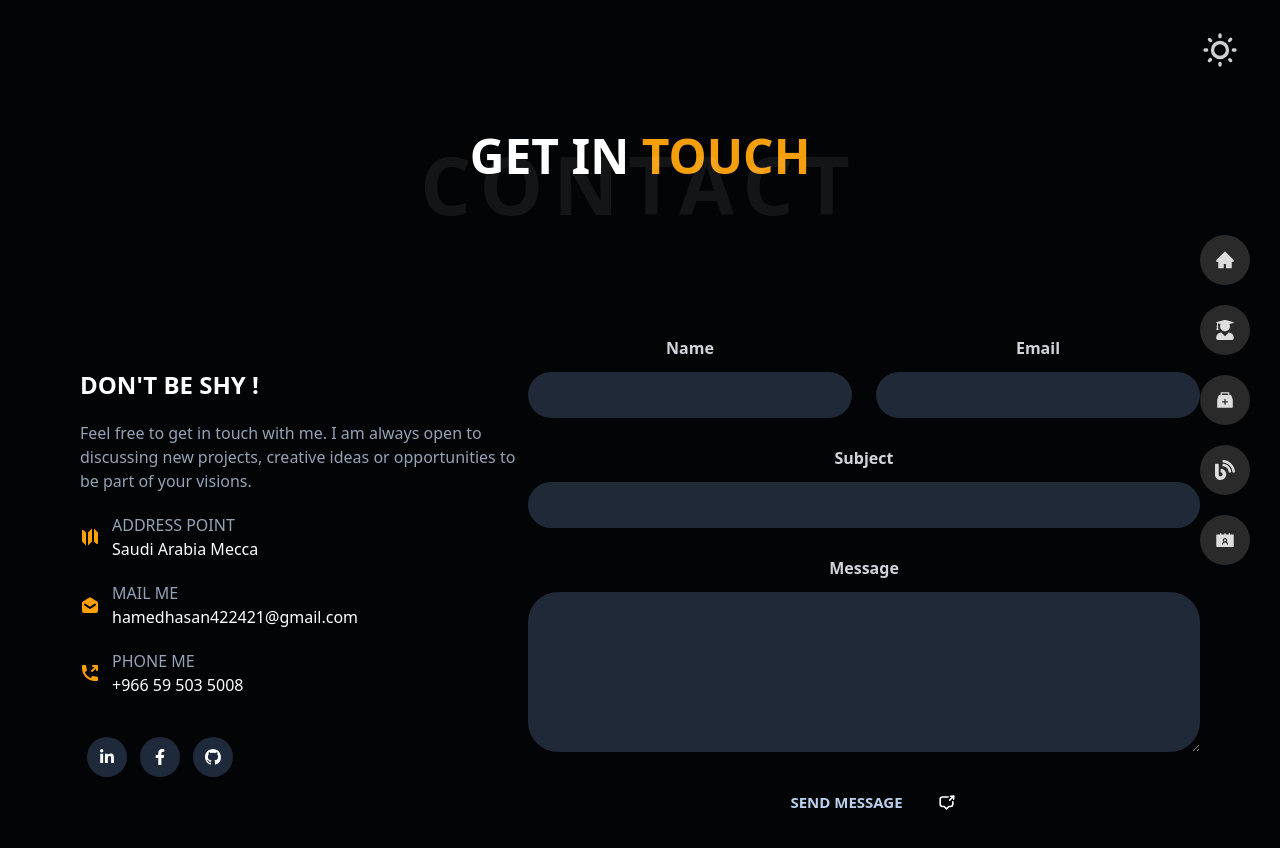
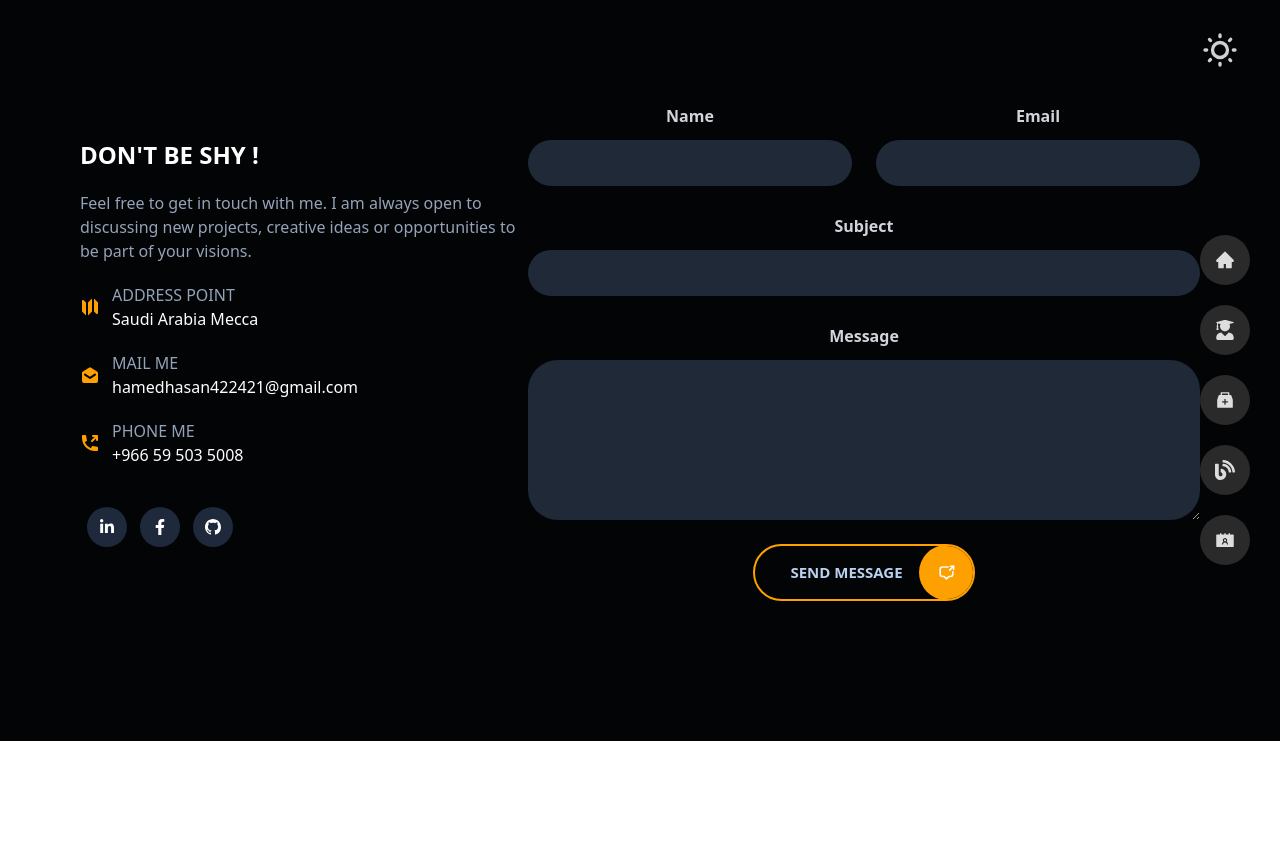
Before and after one commit to Hamed-Hasan/my-portfolio, a React (Create React App) app: page /contact in a window 1280 px wide. Shown: the top 848 px of the page. After the commit the page ends 800 px from the top, so only its background shows below. Built offline with nearby package versions, Linux system fonts and the light colour scheme.

Commit message:
education experience section added

```diff
--- a/src/components/Pages/About.js
+++ b/src/components/Pages/About.js
@@ -1,6 +1,7 @@
 import React from 'react';
 import CountUp from 'react-countup';
 import { MdMiscellaneousServices } from 'react-icons/md';
+import Education from './Education';
 import MySkill from './MySkill';
 import Services from './Services';
 
@@ -25,19 +26,15 @@ const About = () => {
       <h2 className='text-4xl text-white text-left font-bold'
       data-aos="fade-right">PERSONAL INFOS
 </h2>
-    <div class="md:flex flex-wrap items-center py-5 text-center">
-      <div className='md:w-1/2'
-
-      >
+    <div class="md:flex flex-wrap items-center  py-5 text-center">
+      <div className='md:w-1/2  hidden md:block  mt-0 lg:mt-32'>
       <div class="flex flex-wrap text-center">
-      <div className='w-1/2'
-
-
+      <div className='w-1/2 '
       data-aos-easing="ease-in-out"
       data-aos="fade-left">
           <div className='text-md text-left text-slate-400'><span>First Name: </span> <span className='text-white'>Hamed</span></div>
       </div>
-      <div className='w-1/2 my-3'
+      <div className='w-1/2 my-3 '
 
       data-aos-duration="500"
       data-aos-easing="ease-in-out"
@@ -48,7 +45,7 @@ const About = () => {
         data-aos-duration="1000"
         data-aos-easing="ease-in-out"
         data-aos="zoom-in">
-          <div className='text-md text-left text-slate-400'><span>Age: 24 Years</span> <span className='text-white'>Hamed</span></div>
+          <div className='text-md text-left text-slate-400'><span>Age: 24 Years</span></div>
       </div>
       <div className='w-1/2 my-3'
         data-aos-duration="1500"
@@ -94,19 +91,16 @@ const About = () => {
       </div>
     </div>
 
+    <label for="my-modal-3" className='button mt-8 border-2 border-primary hover:before:bg-primary hover:text-pureWhite mb-28 lg:md-0'
+           data-aos="zoom-in"
+           data-aos-duration="1000"
+           >
+             <span className='text-neutral'>Services</span>
+             <span className='button-icon bg-primary'>
 
-
-
-<label for="my-modal-3" class="button mt-5"   data-aos-duration="3500"
-       data-aos-easing="ease-in-out"
-       data-aos="fade-left">
-<span>Services</span>
-             <span className='button-icon'>
-
-            <MdMiscellaneousServices/>
+             <MdMiscellaneousServices/>
              </span>
-</label>
-
+           </label>
 
 <input type="checkbox" id="my-modal-3" class="modal-toggle" />
 <div class="modal bg-black">
@@ -118,13 +112,11 @@ const About = () => {
 </div>
 
 
-
-
       </div>
 
       <div className='md:w-1/2 mt-9 md:mt-0'>
       <div class="flex flex-wrap text-center">
-      <div className='w-1/2'
+      <div className='md:w-1/2'
         data-aos-duration="1500"
         data-aos-easing="ease-in-out"
         data-aos="fade-left">
@@ -143,7 +135,7 @@ const About = () => {
             </div>
           </div>
       </div>
-      <div className='w-1/2'
+      <div className='md:w-1/2'
         data-aos-duration="2500"
         data-aos-easing="ease-in-out"
         data-aos="zoom-in">
@@ -163,7 +155,7 @@ const About = () => {
             </div>
           </div>
       </div>
-      <div className='w-1/2'
+      <div className='md:w-1/2'
         data-aos-duration="3500"
         data-aos-easing="ease-in-out"
         data-aos="zoom-in">
@@ -182,7 +174,7 @@ const About = () => {
             </div>
           </div>
       </div>
-      <div className='w-1/2'
+      <div className='md:w-1/2'
         data-aos-duration="4500"
         data-aos-easing="ease-in-out"
         data-aos="zoom-in">
@@ -210,6 +202,7 @@ const About = () => {
 </section>
 
 <MySkill/>
+<Education/>
         </div>
     );
 };
--- a/src/components/Pages/Contact.js
+++ b/src/components/Pages/Contact.js
@@ -5,9 +5,9 @@ import { FaLinkedinIn } from 'react-icons/fa';
 import { FaFacebookF } from 'react-icons/fa';
 const Contact = () => {
     return (
-        <div className='bg-[#000000e8] py-10'>
-      <div className="container mx-auto px-0 md:px-20">
-      <div className="title-section">
+        <div className='bg-[#000000e8] py-10 pb-24'>
+      <div className="container mx-auto px-5  md:px-20">
+      {/* <div className="title-section">
                 <h1  data-aos-duration="1500"
        data-aos-easing="ease-in-out"
        data-aos="zoom-in">GET IN <span className='text-amber-500'>TOUCH</span></h1>
@@ -15,7 +15,7 @@ const Contact = () => {
                   data-aos-duration="4500"
                   data-aos-easing="ease-in-out"
                   data-aos="zoom-in">CONTACT</span>
-            </div>
+            </div> */}
 
             <div  class="md:flex flex-wrap items-center py-5">
             <div class="md:w-2/5 ...">
@@ -120,15 +120,16 @@ const Contact = () => {
                     </div>
                 </div>
                 <div class="flex items-center justify-center w-full">
-                <button type='submit' className='button my-6'    data-aos-duration="5500"
+                <button type='submit' className='contact-button border-2  border-primary hover:before:bg-primary  my-6'    data-aos-duration="5500"
        data-aos-easing="ease-in-out"
        data-aos="zoom-in">
              <span>Send Message</span>
-             <span className='button-icon'>
+             <span className='contact-button-icon'>
 
             <TbMessage2Share/>
              </span>
            </button>
+
                 </div>
             </form>
             </div>
--- /dev/null
+++ b/src/components/Pages/Education.js
@@ -0,0 +1,88 @@
+import React from 'react';
+
+const Education = () => {
+    return (
+        <section>
+            <h2 className='text-pureWhite text-5xl'>Education & Experience</h2>
+        <div class="bg-black text-white pb-5">
+        <div class="container mx-auto flex flex-col items-start md:flex-row my-12 md:my-24">
+          <div class="flex flex-col w-full sticky md:top-36 lg:w-1/3 mt-2 md:mt-12 px-8"   data-aos-duration="3500"
+        data-aos-easing="ease-in-out"
+        data-aos="fade-right">
+            <p class="ml-2 text-primary uppercase tracking-loose">Working Process</p>
+            <p class="text-3xl md:text-4xl leading-normal md:leading-relaxed mb-2">Working Process of Fest</p>
+            <p class="text-sm md:text-base text-gray-50 mb-4">
+              Here’s your guide to the tech fest 2021 process. Go through all the steps to know the exact process of the
+              fest.
+            </p>
+
+          </div>
+          <div class="ml-0 md:ml-12 lg:w-2/3 sticky"   data-aos-duration="6500"
+        data-aos-easing="ease-in-out"
+        data-aos="zoom-in">
+            <div class="container mx-auto w-full h-full">
+              <div class="relative wrap overflow-hidden p-10 h-full">
+                <div class="border-2-2 border-yellow-555 absolute h-full border"
+                style={{right:'50%',border: '2px solid #FFC100', borderRadius: '1%'}}
+                 ></div>
+                <div class="border-2-2 border-yellow-555 absolute h-full border"
+                style={{left:'50%',border: '2px solid #FFC100', borderRadius: '1%'}}></div>
+                <div class="mb-8 flex justify-between flex-row-reverse items-center w-full left-timeline">
+                  <div class="order-1 w-5/12"></div>
+                  <div class="order-1 w-5/12 px-1 py-4 text-right">
+                    <p class="mb-3 text-base text-yellow-300">1-6 Nov, 2021</p>
+                    <h4 class="mb-3 font-bold text-lg md:text-2xl text-primary">WEB DEVELOPER <br /> AT PROGRAMING HERO</h4>
+                    <p class="text-sm md:text-base leading-snug text-gray-50 text-opacity-100">
+                    I became a Mern Stack Web Developer through programming heroes through dedication and hard work.
+                    </p>
+                  </div>
+                </div>
+                <div class="mb-8 flex justify-between items-center w-full right-timeline">
+                  <div class="order-1 w-5/12"></div>
+                  <div class="order-1  w-5/12 px-1 py-4 text-left">
+                    <p class="mb-3 text-base text-yellow-300">6-9 May, 2018</p>
+                    <h4 class="mb-3 font-bold text-lg md:text-2xl text-primary">UI/UX DESIGNER </h4>
+                    <p class="text-sm md:text-base leading-snug text-gray-50 text-opacity-100">
+                    Ability to think creatively Mathematical aptitude and strong problem-solving skills Excellent IT and programming skills Excellent organisational, time and project management skills Accuracy and attention to detail An understanding of the latest trends.
+                    </p>
+                  </div>
+                </div>
+                <div class="mb-8 flex justify-between flex-row-reverse items-center w-full left-timeline">
+                  <div class="order-1 w-5/12"></div>
+                  <div class="order-1 w-5/12 px-1 py-4 text-right">
+                    <p class="mb-3 text-base text-yellow-300"> 10 Jun, 2017</p>
+                    <h4 class="mb-3 font-bold text-lg md:text-2xl text-primary">CONSULTANT</h4>
+                    <p class="text-sm md:text-base leading-snug text-gray-50 text-opacity-100">
+                    Collaborating with clients and stakeholders on website design.
+                    Designing user-friendly and visually appealing interfaces.
+                    Integrating data, applications, images, videos, and plugins.
+                    Troubleshooting, testing, and demonstrating website prototypes.
+                    Incorporating end-user feedback into the website design.
+                    Completing the website development project on time and within budget.
+                    Keeping up to date with developments, technologies, and trends in website design.
+                    </p>
+                  </div>
+                </div>
+
+                <div class="mb-8 flex justify-between items-center w-full right-timeline">
+                  <div class="order-1 w-5/12"></div>
+
+                  <div class="order-1  w-5/12 px-1 py-4">
+                    <p class="mb-3 text-base text-yellow-300">12 Feb, 2015</p>
+                    <h4 class="mb-3 font-bold  text-lg md:text-2xl text-left text-primary">BACHELOR DEGREE</h4>
+                    <p class="text-sm md:text-base leading-snug text-gray-50 text-opacity-100">
+                    Higher Secondary Bachelor of Science Computer Engineering Cal State Hayward.
+                    </p>
+                  </div>
+                </div>
+              </div>
+              <img class="mx-auto -mt-36 md:-mt-36" src="https://user-images.githubusercontent.com/54521023/116968861-ef21a000-acd2-11eb-95ac-a34b5b490265.png" />
+            </div>
+          </div>
+        </div>
+      </div>
+      </section>
+    );
+};
+
+export default Education;
--- a/src/components/Pages/Home.js
+++ b/src/components/Pages/Home.js
@@ -9,7 +9,7 @@ const Home = () => {
             <div className="color bg-primary hidden lg:block"></div>
 
             <div class="hero-content flex-col lg:flex-row">
-          <img  src={hamed} class="rounded-full border-slate-900 border-8 lg:border-0 lg:rounded-3xl shadow-2xl"
+          <img  src={hamed} class="rounded-full w-52 lg:w-full border-slate-900 border-8 lg:border-0 lg:rounded-3xl shadow-2xl"
           data-aos="fade-up"
           data-aos-duration="1000"
     data-aos-easing="ease-in-out"
@@ -17,15 +17,15 @@ const Home = () => {
           <div className='px-20'>
             <div className='flex items-center'>
               <span className="text-8xl text-amber-500">-</span>
-              <TypeWriter text='text-primary' />
+              <TypeWriter  text='text-primary' />
             </div>
 
-            <p class="py-6 text-neutral text-left text-xl"
+            <p class="pb-3 text-neutral mb-20 md:mb-0 text-left text-xl"
             data-aos="fade-right"
             data-aos-duration="1000"
     data-aos-easing="ease-in-out"
             >I'm a Tunisian based web designer & front‑end developer focused on crafting clean & user‑friendly experiences, I am passionate about building excellent software that improves the lives of those around me.</p>
-           <a className='button border-2 border-primary hover:before:bg-primary hover:text-pureWhite mb-28 lg:md-0' href="https://drive.google.com/file/d/1KLz2Fpilwr-sFH-cIaWOIpH9hgErHFGl/view?usp=sharing" download=''
+           <a className='button border-2  border-primary hover:before:bg-primary hover:text-pureWhite mb-28 lg:md-0' href="https://drive.google.com/file/d/1KLz2Fpilwr-sFH-cIaWOIpH9hgErHFGl/view?usp=sharing" download=''
 
            data-aos="zoom-in"
            data-aos-duration="1000"
--- a/src/components/Pages/MySkill.js
+++ b/src/components/Pages/MySkill.js
@@ -5,14 +5,14 @@ import ProgressBar from 'react-animated-progress-bar';
 const MySkill = () => {
 
     return (
-       <div className="container mx-auto hidden lg:block">
+       <div className="">
             <div className='py-20'>
             <h1 className='my-6 text-white text-4xl font-bold'
               data-aos-duration="1500"
               data-aos-easing="ease-in-out"
               data-aos="fade-right">My Skill</h1>
 
-<div className='grid grid-cols-1 md:grid-cols-3 lg:grid-cols-4'>
+<div className='grid grid-cols-2 md:grid-cols-3 lg:grid-cols-4'>
     <div className='max'
       data-aos-duration="1500"
       data-aos-easing="ease-in-out"
--- a/src/components/Pages/style.css
+++ b/src/components/Pages/style.css
@@ -36,6 +36,7 @@
     cursor: pointer!important;
     /* border: 1px solid #FFA001; */
     left:0;
+
 }
 .button:before {
     z-index: -1;
@@ -68,6 +69,70 @@
     /* background-color:#FFA001 */
 }
 
+.contact-button {
+  overflow: hidden;
+  display: inline-block;
+  line-height: 1.4;
+  border-radius: 35px;
+  white-space: nowrap;
+  text-overflow: ellipsis;
+  text-align: center;
+  cursor: pointer;
+  vertical-align: middle;
+  -webkit-user-select: none;
+  -ms-user-select: none;
+  user-select: none;
+  transition: all .25s ease-in-out;
+  text-transform: uppercase;
+  text-decoration: none!important;
+  position: relative;
+  z-index: 1;
+  padding: 16px 70px 16px 35px;
+  font-size: 15px;
+  font-weight: 600;
+  /* color: #fff; */
+  background-color: transparent;
+  outline: none!important;
+  cursor: pointer!important;
+  /* border: 1px solid #FFA001; */
+  left:0;
+
+}
+.contact-button:before {
+z-index: -1;
+  content: "";
+  position: absolute;
+  top: 0;
+  bottom: 0;
+  left: 0;
+  right: 0;
+  transform: translateX(100%);
+  transition: all .3s ease-out;
+}
+.contact-button-icon {
+  position: absolute;
+  right: -1px;
+  top: -1px;
+  bottom: 0;
+  width: 55px;
+  height: 55px;
+  display: flex;
+  justify-content: center;
+  align-items: center;
+  font-size: 19px;
+  color: #fff;
+  border-radius: 50%;
+  background-color:#FFA001
+}
+.contact-button:hover:before {
+  transform: translateX(0);
+  /* background-color:#FFA001 */
+}
+@media screen and (max-width: 500px){
+  .button{
+display:none
+  }
+}
 .title-section {
     margin: 0 auto;
     width: 100%;
--- a/src/components/ScrollToTop/ScrollToTop.css
+++ b/src/components/ScrollToTop/ScrollToTop.css
@@ -1,7 +1,7 @@
 .scroll-button{
 position:fixed;
-right:30px;
-bottom:30px;
+right:10px;
+bottom:70px;
 z-index: 1000;
 
 }
--- a/src/components/TypeWriter/TypeWriter.js
+++ b/src/components/TypeWriter/TypeWriter.js
@@ -8,7 +8,8 @@ const TypeWriter = ({text}) => {
 
           color: '#FFA001',
           fontWeight: 700,
-          fontSize: '3.5em',
+          fontSize: '23px',
+
         }}
         startDelay={2000}
         cursorColor="#3F3D56"
```
